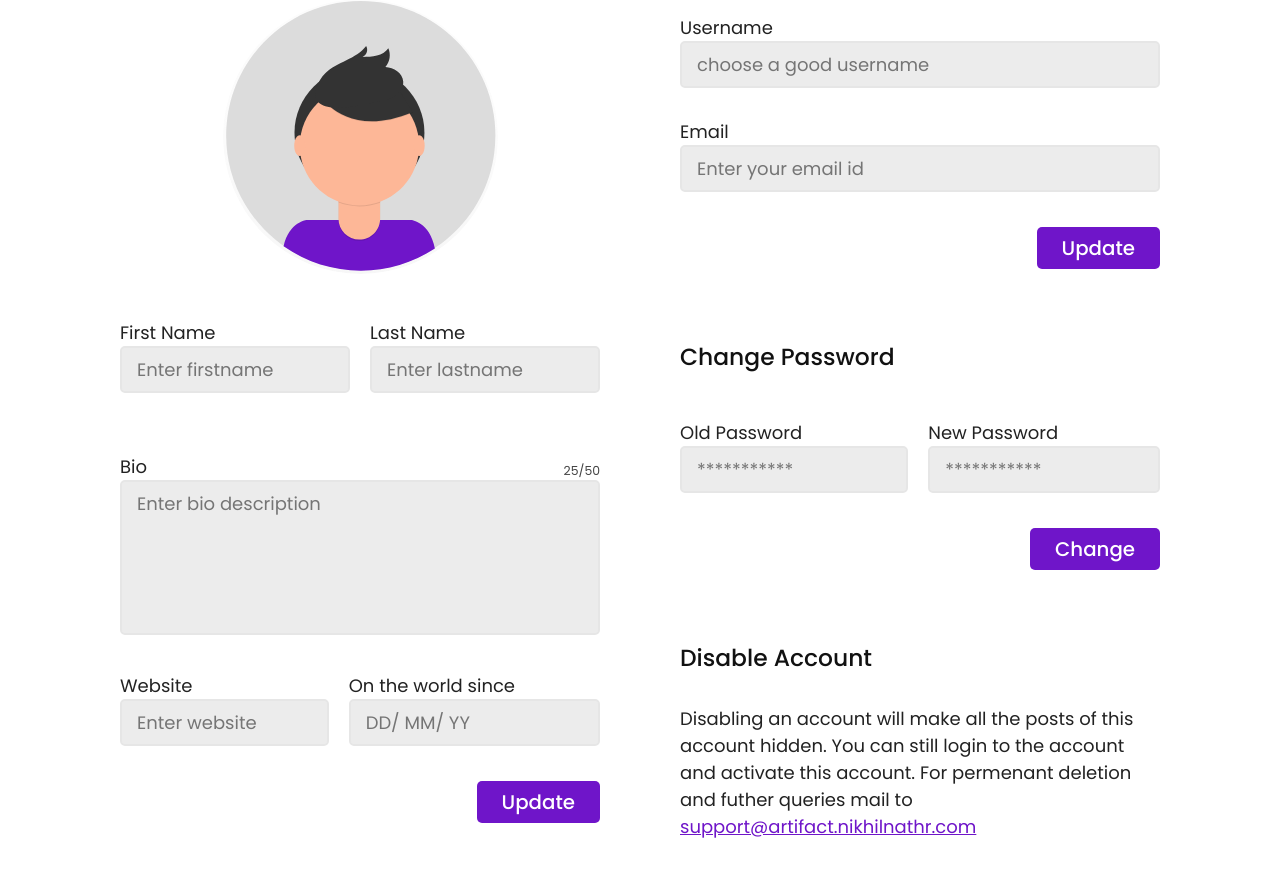
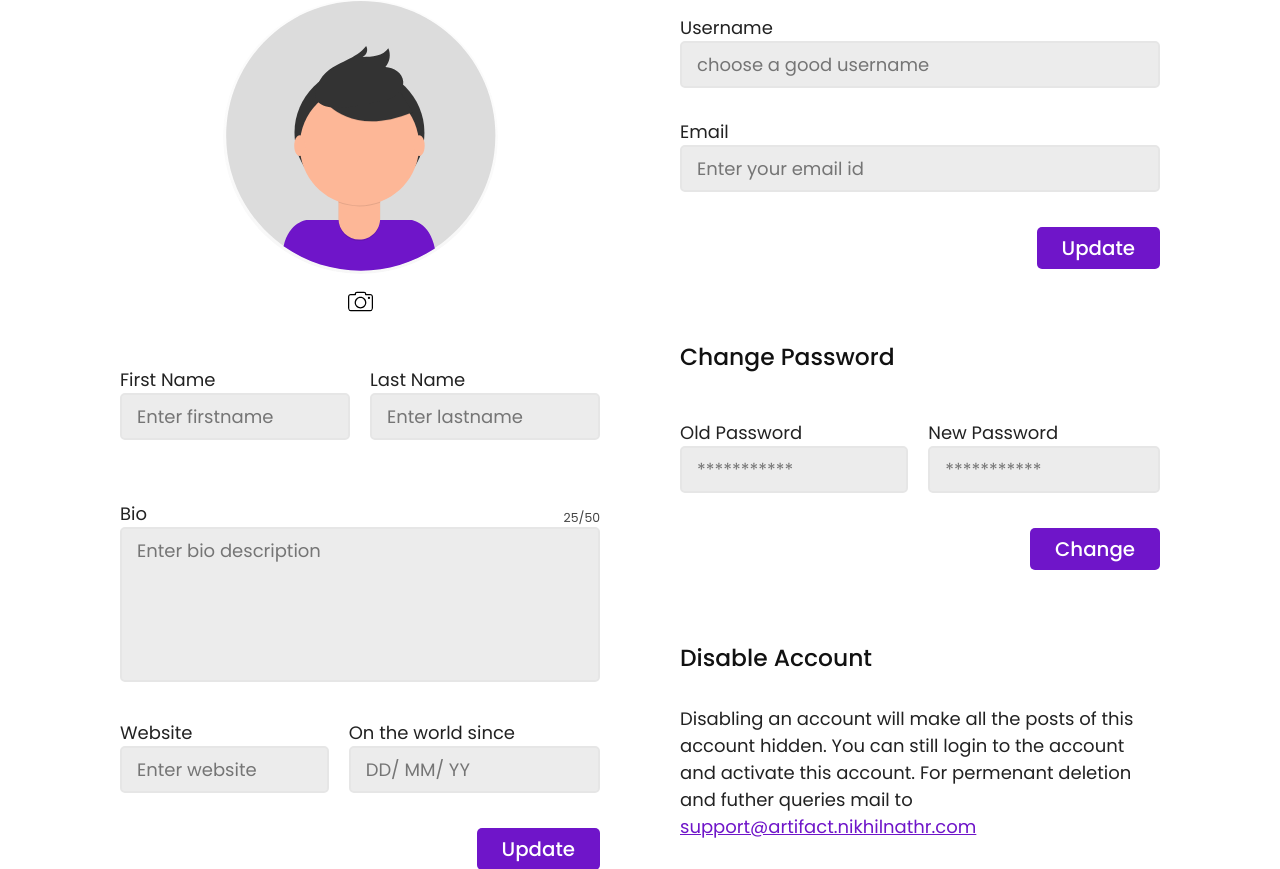
Before and after one commit to sivanandini029/artifact, a PHP site: page /edit-profile.html in a window 1280 px wide. Shown: the part 356-1225 px from the top of the page. Run offline with PHP 8.4, Linux system fonts and the light colour scheme.

Commit message:
add camera icon on edit profile

```diff
--- a/edit-profile.html
+++ b/edit-profile.html
@@ -46,6 +46,11 @@
                     <div class="sub-title">Basic Details</div>
                     <div class="profile-pic">
                         <img class="picture" src="assets/undraw_profile_pic_ic5t 1.svg">
+                        <div class="upload-container">
+                            <div class="photo-upload">
+                                <img class="picture1" src="assets/camera.svg">
+                            </div>
+                        </div>
                     </div>
                     <form name="basic-details">
                         <div class="input-group">
--- a/style/edit-profile.css
+++ b/style/edit-profile.css
@@ -19,8 +19,19 @@
 .update-details .basic-details .profile-pic {
     display: flex;
     justify-content: center;
+    flex-direction: column;
     align-items: center;
     margin-bottom: 30px;
+}
+.profile-pic .upload-container {
+    display: flex;
+    justify-content: center;
+    padding-top: 15px;
+}
+.profile-pic .picture1 {
+    height: 25px;
+    width: 25px;
+    border-radius: 25%;
 }
 .update-details .basic-details .input-container .label-bio {
     display: flex;
```
Also changed, not shown: assets/camera.svg (added).
